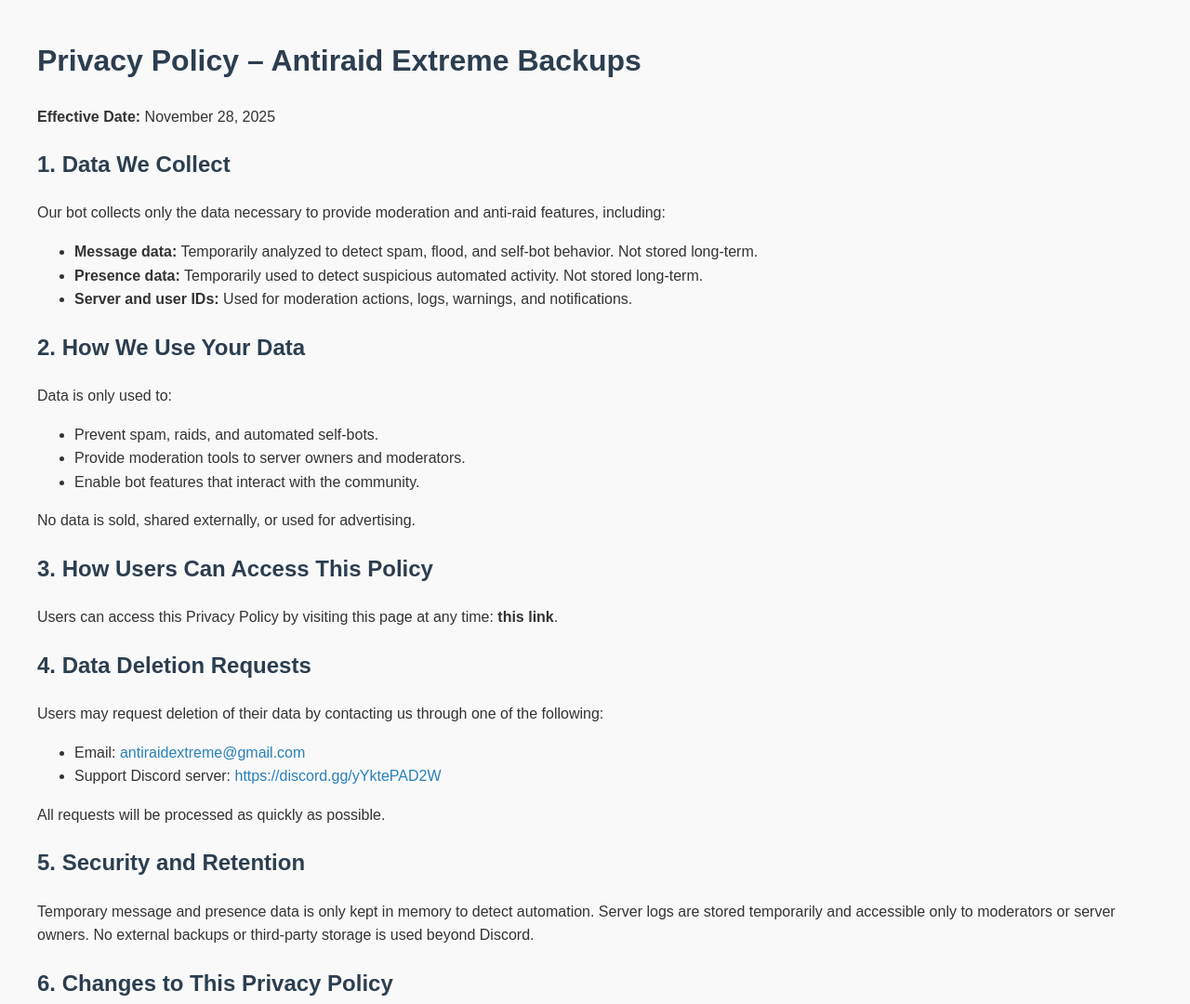
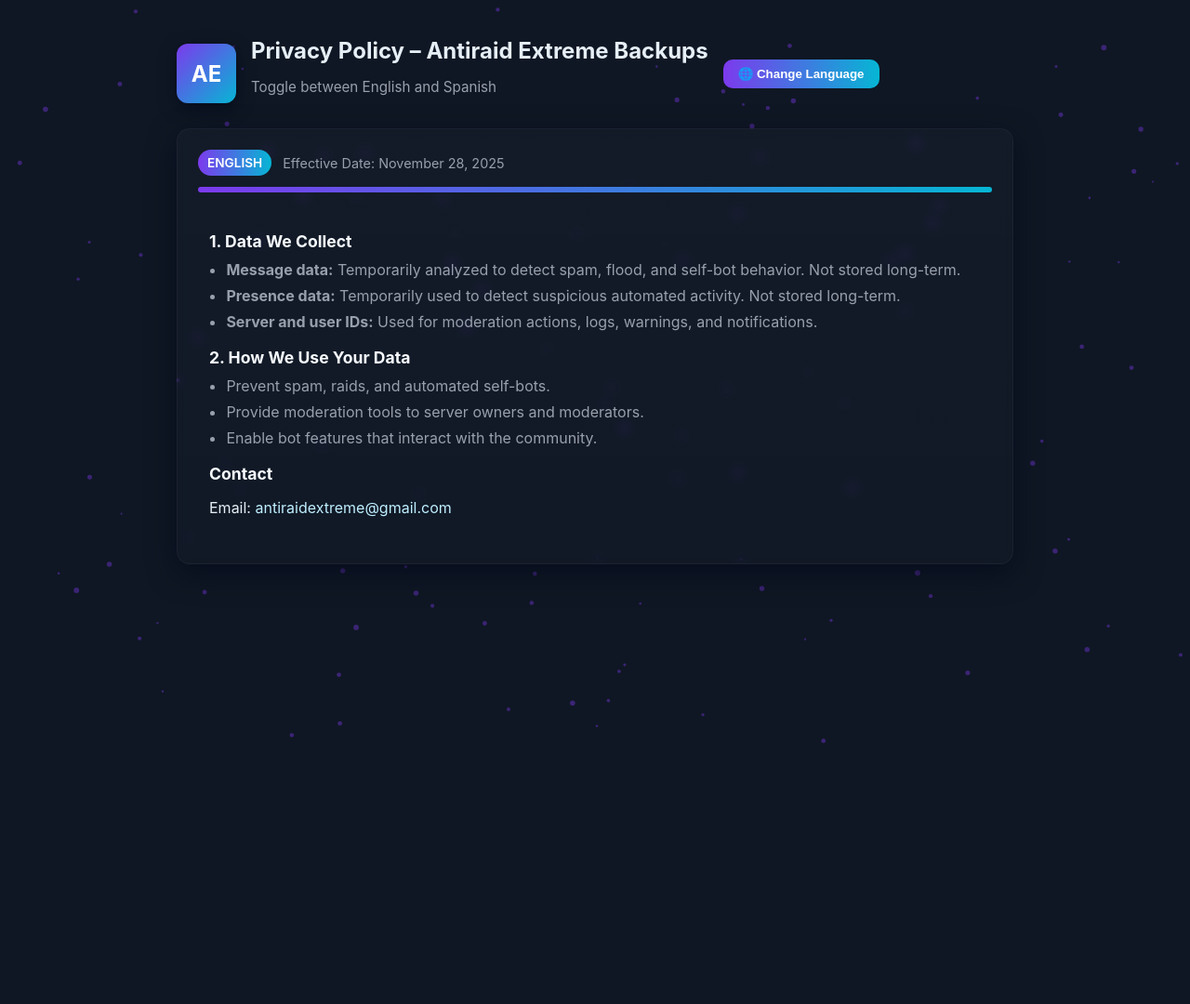
Before and after one commit to fazegerard311/privacity, a plain HTML site: page antiraid-privacy/index.html in a window 1280 px wide. Shown: the top 1080 px of the page at 93% size. After the commit the page ends 800 px from the top, so only its background shows below. Drawn offline with Linux system fonts and the light colour scheme.

Commit message:
Revamp privacy policy page with new styles and features
Updated the privacy policy page with a new design and added language toggle functionality.

```diff
--- a/antiraid-privacy/index.html
+++ b/antiraid-privacy/index.html
@@ -2,22 +2,143 @@
 <html lang="en">
 <head>
 <meta charset="UTF-8">
+<meta name="viewport" content="width=device-width, initial-scale=1">
 <title>Privacy Policy – Antiraid Extreme Backups</title>
 <style>
-        body { font-family: Arial, sans-serif; line-height: 1.6; margin: 40px; background-color: #f9f9f9; color: #333; }
-        h1, h2 { color: #2c3e50; }
-        a { color: #2980b9; text-decoration: none; }
-        a:hover { text-decoration: underline; }
-        code { background-color: #eee; padding: 2px 4px; border-radius: 3px; }
-        p { margin-bottom: 15px; }
+    /* Variables de color */
+    :root{
+        --bg:#0f1724;
+        --card:#0b1220;
+        --muted:#98a0ad;
+        --accent1:#7c3aed;
+        --accent2:#06b6d4;
+        --glass: rgba(255,255,255,0.04);
+        --radius:14px;
+    }
+
+    body{
+        margin:0;
+        font-family:Inter, sans-serif;
+        color:#e6eef6;
+        background:#0f1724;
+        overflow-x:hidden;
+    }
+
+    /* Fondo animado */
+    #particles {
+        position:fixed;
+        top:0;left:0;width:100%;height:100%;
+        z-index:-1;
+        background:#0f1724;
+    }
+
+    .container{
+        max-width:900px;
+        margin:0 auto;
+        padding:40px 20px;
+        display:grid;
+        gap:20px;
+        position:relative;
+        z-index:1;
+    }
+
+    header{
+        display:flex;
+        align-items:center;
+        gap:16px;
+    }
+    .logo{
+        width:64px;height:64px;
+        border-radius:12px;
+        background: linear-gradient(135deg,var(--accent1),var(--accent2));
+        display:flex;align-items:center;justify-content:center;
+        font-weight:700;color:white;font-size:24px;box-shadow:0 6px 18px rgba(2,6,23,0.6);
+    }
+    h1{margin:0;font-size:1.5rem;}
+    .lead{color:var(--muted);font-size:0.95rem;}
+
+    .card{
+        background: linear-gradient(180deg, rgba(255,255,255,0.02), rgba(255,255,255,0.01));
+        border-radius:var(--radius);
+        padding:22px;
+        box-shadow: 0 10px 30px rgba(2,6,23,0.6);
+        border:1px solid var(--glass);
+        backdrop-filter: blur(6px);
+        animation:fadeUp 600ms ease both;
+        display:none; /* inicial oculto */
+    }
+
+    .card.active{display:block;}
+
+    .meta{
+        display:flex;gap:12px;flex-wrap:wrap;align-items:center;margin-bottom:8px;
+    }
+    .badge{
+        background: linear-gradient(90deg,var(--accent1),var(--accent2));
+        padding:6px 10px;border-radius:999px;font-weight:600;font-size:0.85rem;color:white;
+    }
+    .date{color:var(--muted);font-size:0.9rem;}
+
+    h2{color:#f7fbff;margin-top:18px;margin-bottom:10px;font-size:1.1rem;}
+    ul{margin-top:0;margin-bottom:12px;padding-left:1.15rem;color:var(--muted);}
+    li{margin-bottom:8px;}
+    a{color:#bfefff;text-decoration:none;}
+    a:hover{text-decoration:underline;}
+
+    .accent-strip{
+        height:6px;border-radius:999px;margin:12px 0;
+        background:linear-gradient(90deg,var(--accent1),var(--accent2));
+        animation:strip 4s linear infinite;
+    }
+
+    .section{
+        padding:12px;border-radius:10px;transition:transform 220ms ease, box-shadow 220ms ease;
+    }
+    .section:hover{ transform: translateY(-6px); box-shadow: 0 18px 40px rgba(2,6,23,0.5); }
+
+    @keyframes fadeUp{
+        from{opacity:0;transform:translateY(10px);}
+        to{opacity:1;transform:none;}
+    }
+    @keyframes strip{
+        0%{background-position:0% 50%}
+        50%{background-position:100% 50%}
+        100%{background-position:0% 50%}
+    }
+
+    /* Botón cambiar idioma */
+    .lang-btn{
+        background:linear-gradient(90deg,var(--accent1),var(--accent2));
+        border:none;color:white;padding:8px 16px;border-radius:10px;
+        cursor:pointer;font-weight:600;transition:transform 200ms ease;
+    }
+    .lang-btn:hover{transform:scale(1.05);}
 </style>
 </head>
 <body>
+
+<canvas id="particles"></canvas>
+
+<div class="container">
+    <header>
+        <div class="logo">AE</div>
+        <div>
             <h1>Privacy Policy – Antiraid Extreme Backups</h1>
-    <p><strong>Effective Date:</strong> November 28, 2025</p>
+            <p class="lead">Toggle between English and Spanish</p>
+        </div>
+        <button class="lang-btn" onclick="toggleLang()">🌐 Change Language</button>
+    </header>
 
+    <!-- ENGLISH CARD -->
+    <section id="en" class="card active">
+        <div class="meta">
+            <span class="badge">ENGLISH</span>
+            <span class="date">Effective Date: November 28, 2025</span>
+        </div>
+        <div class="accent-strip"></div>
+
+        <div class="section">
             <h2>1. Data We Collect</h2>
-    <p>Our bot collects only the data necessary to provide moderation and anti-raid features, including:</p>
             <ul>
                 <li><strong>Message data:</strong> Temporarily analyzed to detect spam, flood, and self-bot behavior. Not stored long-term.</li>
                 <li><strong>Presence data:</strong> Temporarily used to detect suspicious automated activity. Not stored long-term.</li>
@@ -25,35 +146,102 @@
             </ul>
 
             <h2>2. How We Use Your Data</h2>
-    <p>Data is only used to:</p>
             <ul>
                 <li>Prevent spam, raids, and automated self-bots.</li>
                 <li>Provide moderation tools to server owners and moderators.</li>
                 <li>Enable bot features that interact with the community.</li>
             </ul>
-    <p>No data is sold, shared externally, or used for advertising.</p>
-
-    <h2>3. How Users Can Access This Policy</h2>
-    <p>Users can access this Privacy Policy by visiting this page at any time: <strong>this link</strong>.</p>
-
-    <h2>4. Data Deletion Requests</h2>
-    <p>Users may request deletion of their data by contacting us through one of the following:</p>
-    <ul>
-        <li>Email: <a href="mailto:antiraidextreme@gmail.com">antiraidextreme@gmail.com</a></li>
-        <li>Support Discord server: <a href="https://discord.gg/yYktePAD2W" target="_blank">https://discord.gg/yYktePAD2W</a></li>
-    </ul>
-    <p>All requests will be processed as quickly as possible.</p>
-
-    <h2>5. Security and Retention</h2>
-    <p>Temporary message and presence data is only kept in memory to detect automation.
-    Server logs are stored temporarily and accessible only to moderators or server owners.
-    No external backups or third-party storage is used beyond Discord.</p>
-
-    <h2>6. Changes to This Privacy Policy</h2>
-    <p>We may update this policy to reflect new features or compliance requirements. Users will be notified through Discord or the website.</p>
 
             <h2>Contact</h2>
-    <p>If you have any questions, please contact us via email at <a href="mailto:antiraidextreme@gmail.com">antiraidextreme@gmail.com</a> or through our support server: <a href="https://discord.gg/yYktePAD2W" target="_blank">https://discord.gg/yYktePAD2W</a></p>
+            <p>Email: <a href="mailto:antiraidextreme@gmail.com">antiraidextreme@gmail.com</a></p>
+        </div>
+    </section>
+
+    <!-- SPANISH CARD -->
+    <section id="es" class="card">
+        <div class="meta">
+            <span class="badge">ESPAÑOL</span>
+            <span class="date">Fecha de entrada en vigor: 28 de noviembre de 2025</span>
+        </div>
+        <div class="accent-strip"></div>
+
+        <div class="section">
+            <h2>1. Datos que recopilamos</h2>
+            <ul>
+                <li><strong>Datos de mensajes:</strong> Analizados temporalmente para detectar spam, flood y self-bots. No se almacenan a largo plazo.</li>
+                <li><strong>Datos de presencia:</strong> Usados temporalmente para detectar actividad automatizada sospechosa. No se almacenan a largo plazo.</li>
+                <li><strong>IDs de servidores y usuarios:</strong> Usados para acciones de moderación, registros y notificaciones.</li>
+            </ul>
+
+            <h2>2. Cómo usamos tus datos</h2>
+            <ul>
+                <li>Prevenir spam, raids y selfbots automatizados.</li>
+                <li>Proveer herramientas de moderación a propietarios y moderadores.</li>
+                <li>Habilitar funciones del bot que interactúan con la comunidad.</li>
+            </ul>
+
+            <h2>Contacto</h2>
+            <p>Correo: <a href="mailto:antiraidextreme@gmail.com">antiraidextreme@gmail.com</a></p>
+        </div>
+    </section>
+
+</div>
+
+<script>
+    // Toggle Language
+    function toggleLang(){
+        const en = document.getElementById('en');
+        const es = document.getElementById('es');
+        en.classList.toggle('active');
+        es.classList.toggle('active');
+    }
+
+    // Simple particle background
+    const canvas = document.getElementById('particles');
+    const ctx = canvas.getContext('2d');
+    let w, h, particles=[];
+    function resize(){ w=canvas.width=window.innerWidth; h=canvas.height=window.innerHeight; }
+    window.addEventListener('resize', resize);
+    resize();
+
+    function random(min,max){ return Math.random()*(max-min)+min; }
+
+    class Particle{
+        constructor(){
+            this.x = random(0,w);
+            this.y = random(0,h);
+            this.size = random(1,3);
+            this.speedX = random(-0.3,0.3);
+            this.speedY = random(-0.3,0.3);
+        }
+        update(){
+            this.x += this.speedX;
+            this.y += this.speedY;
+            if(this.x<0)this.x=w;
+            if(this.x>w)this.x=0;
+            if(this.y<0)this.y=h;
+            if(this.y>h)this.y=0;
+        }
+        draw(){
+            ctx.fillStyle = "rgba(124,58,237,0.4)";
+            ctx.beginPath();
+            ctx.arc(this.x,this.y,this.size,0,Math.PI*2);
+            ctx.fill();
+        }
+    }
+
+    for(let i=0;i<120;i++){particles.push(new Particle());}
+
+    function animate(){
+        ctx.clearRect(0,0,w,h);
+        particles.forEach(p=>{
+            p.update();
+            p.draw();
+        });
+        requestAnimationFrame(animate);
+    }
+    animate();
+</script>
 
 </body>
 </html>
```
Lines whose indentation alone changed are shown as unchanged.
